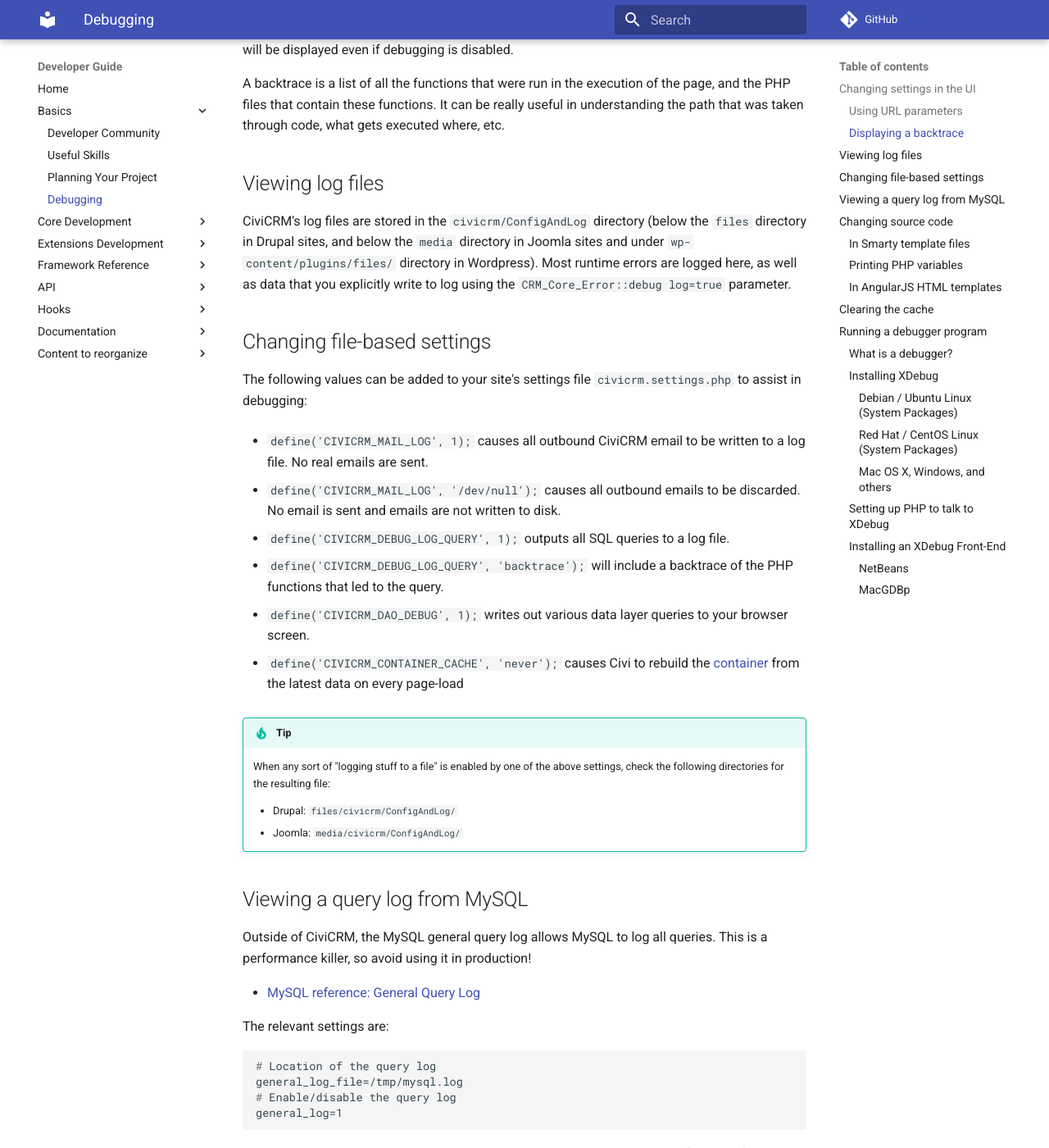
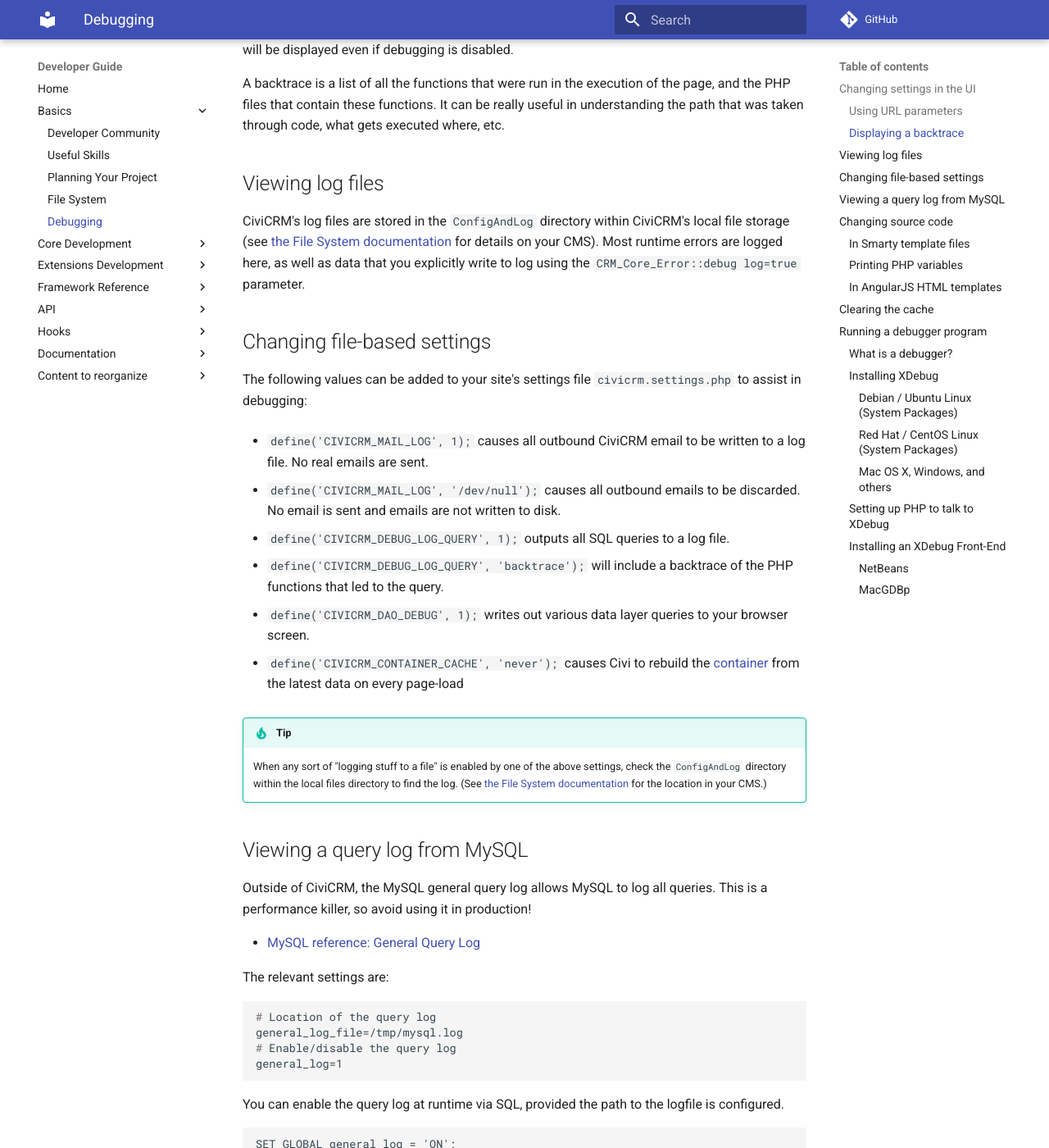
Before and after one commit to civicrm/civicrm-dev-docs, an MkDocs documentation site: the page built from docs/dev-tools/debugging.md, in a window 1280 px wide and 1400 px high, scrolled down 1438 px. Shown: the whole window at 82% size. Built offline with MkDocs 1.6.1 and Material for MkDocs 9.7.7, drawn with Linux system fonts in a browser that asks for light colours; comment, search, counter and statistics services are not loaded; old or Windows-style settings are respelled for this version of MkDocs.

Commit message:
File system: added page to menu, referred to it in debugging page

```diff
--- a/docs/dev-tools/debugging.md
+++ b/docs/dev-tools/debugging.md
@@ -50,11 +50,10 @@
 
 ## Viewing log files
 
-CiviCRM's log files are stored in the `civicrm/ConfigAndLog` directory
-(below the `files` directory in Drupal sites, and below the `media`
-directory in Joomla sites and under `wp-content/plugins/files/` directory
-in Wordpress). Most runtime errors are logged here, as well as data that
-you explicitly write to log using the `CRM_Core_Error::debug log=true`
+CiviCRM's log files are stored in the `ConfigAndLog` directory within CiviCRM's
+local file storage (see [the File System documentation](../basics/filesystem.md)
+for details on your CMS).  Most runtime errors are logged here, as well as data
+that you explicitly write to log using the `CRM_Core_Error::debug log=true`
 parameter.
 
 
@@ -76,10 +75,10 @@
 - `define('CIVICRM_CONTAINER_CACHE', 'never');` causes Civi to rebuild the [container](http://symfony.com/doc/current/service_container.html) from the latest data on every page-load
 
 !!! tip
-    When any sort of "logging stuff to a file" is enabled by one of the above settings, check the following directories for the resulting file:
-
-    - Drupal: `files/civicrm/ConfigAndLog/`
-    - Joomla: `media/civicrm/ConfigAndLog/`
+    When any sort of "logging stuff to a file" is enabled by one of the
+    above settings, check the `ConfigAndLog` directory within the local files
+    directory to find the log.  (See [the File System
+    documentation](../basics/filesystem.md) for the location in your CMS.)
 
 
 ## Viewing a query log from MySQL
--- a/mkdocs.yml
+++ b/mkdocs.yml
@@ -29,6 +29,7 @@
   - Developer Community: basics/community.md    # page-tree = DONE
   - Useful Skills: basics/skills.md       # page-tree = DONE
   - Planning Your Project: basics/planning.md   # page-tree = DONE
+  - File System: basics/filesystem.md
   # buildkit: /setup/buildkit.md                # page-tree = NEED_NEW_PAGE  # summary: See Github README for download instructions. Alternatively, follow links and install particular tools as-needed.
   - Debugging: dev-tools/debugging.md           # page-tree = NEED_PAGE_MOVE to /setup/debugging.md
 - Core Development:
```
